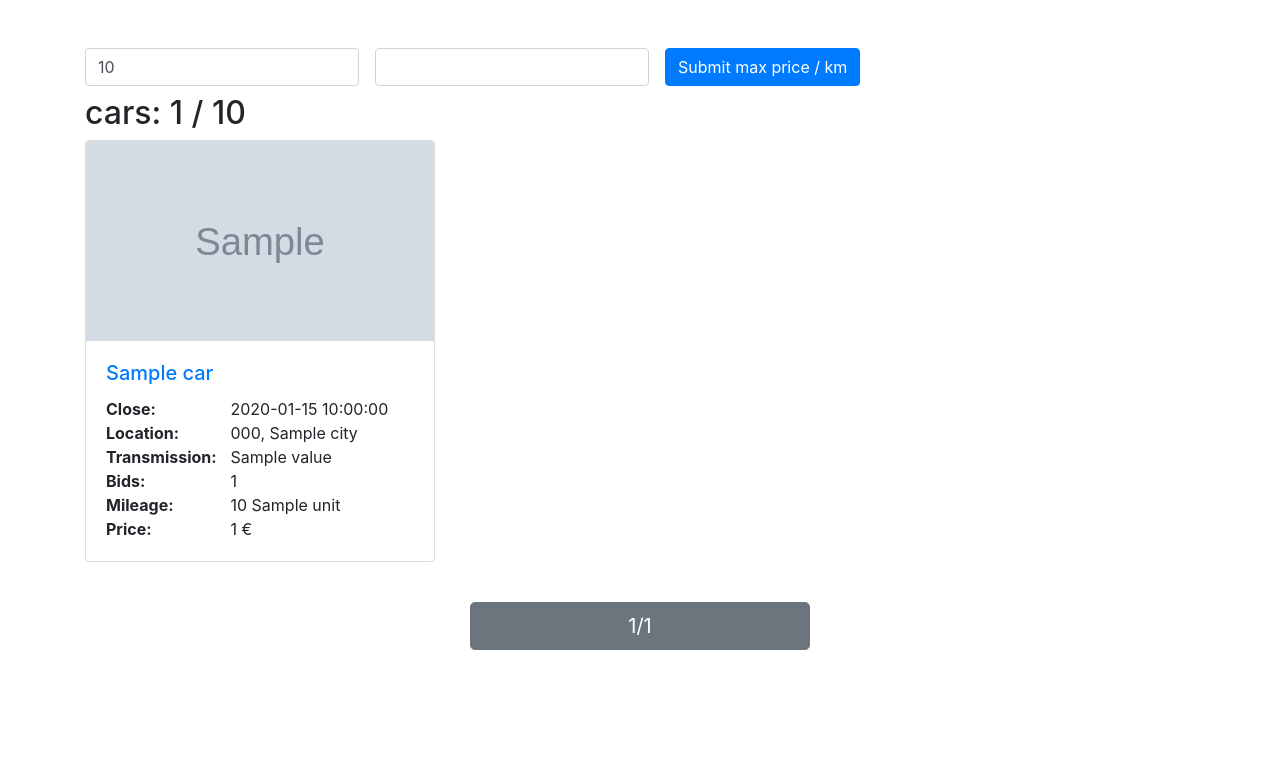
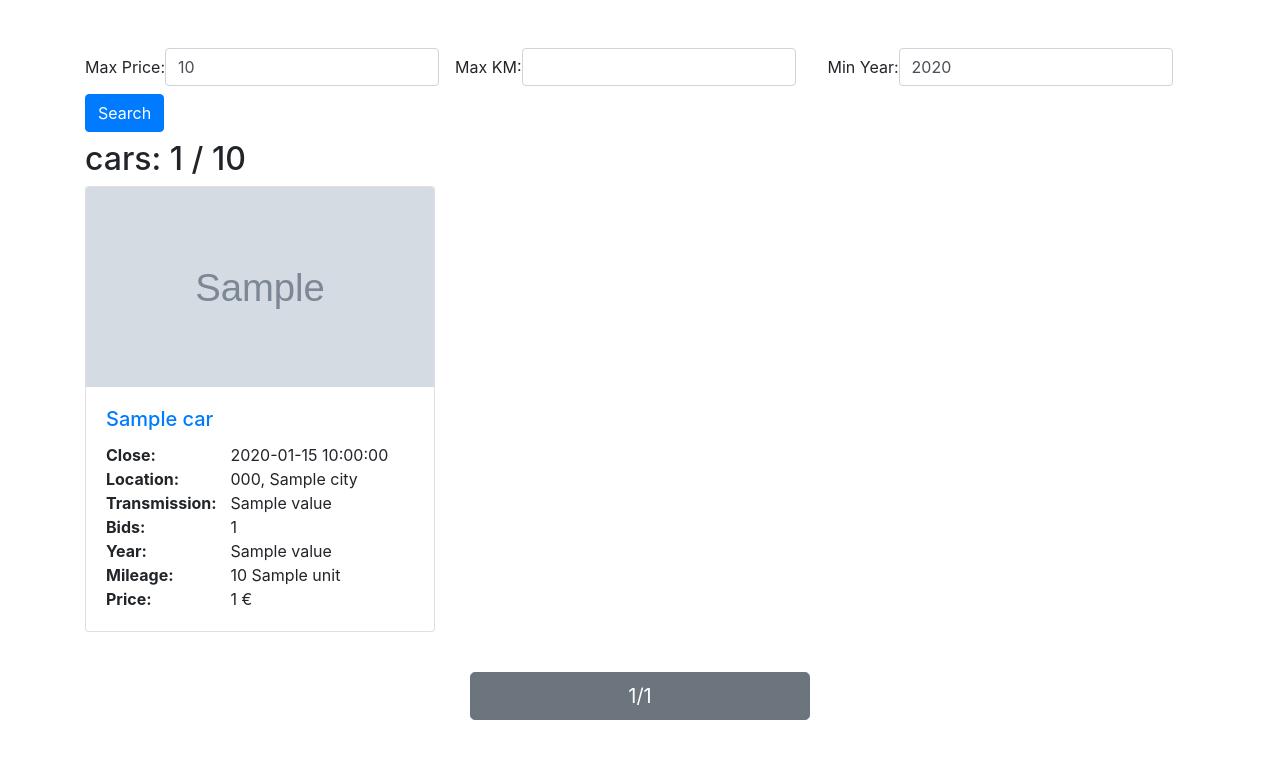
Before and after one commit to gllsrssx/auctionCarsScraper, a Flask app: template templates/index.html in a window 1280 px wide. Shown: the top 759 px of the page. Run offline with Flask 3, Linux system fonts and the light colour scheme; the template is opened without the code that fills it: most values are stand-ins (such as "Sample title", 1, 10 or a date in 2020); grey boxes marked "Sample" are stand-in pictures; parts of the project's set-up code (start-up, migrations or seed data) failed here and were passed over; some libraries are stand-ins or nearby versions.

Commit message:
chore: Update car filter criteria, form submission handling, and add max year filter option

```diff
--- a/app.py
+++ b/app.py
@@ -29,7 +29,8 @@ def index():
     page = int(request.args.get('page', 1))
     INP_MAX_PRICE = int(request.args.get('INP_MAX_PRICE', request.form.get('INP_MAX_PRICE', 10000)))
     INP_MAX_KM = int(request.args.get('INP_MAX_KM', request.form.get('INP_MAX_KM', 100000)))
-    data_results = update.main(INP_MAX_PRICE, INP_MAX_KM)
+    INP_MAX_YEAR = int(request.args.get('INP_MAX_YEAR', request.form.get('INP_MAX_YEAR', 2015)))
+    data_results = update.main(INP_MAX_PRICE, INP_MAX_KM, INP_MAX_YEAR)
 
     start_idx = (page - 1) * cars_per_page
     end_idx = start_idx + cars_per_page
@@ -45,7 +46,8 @@ def index():
         'page': page,
         'total_pages': total_pages,
         'INP_MAX_PRICE' : INP_MAX_PRICE,
-        'INP_MAX_KM' : INP_MAX_KM
+        'INP_MAX_KM' : INP_MAX_KM,
+        'INP_MAX_YEAR' : INP_MAX_YEAR
     }
 
     return render_template('index.html', data=data_to_send)
--- a/templates/index.html
+++ b/templates/index.html
@@ -13,14 +13,18 @@
     <div class="container mt-3 mt-md-5">
         <form method="GET" class="form-inline">
             <div class="form-group mb-2">
-                <label for="INP_MAX_PRICE" class="sr-only">Max Price:</label>
+                <label for="INP_MAX_PRICE" >Max Price:</label>
                 <input type="number" class="form-control" id="INP_MAX_PRICE" name="INP_MAX_PRICE" value="{{ data.INP_MAX_PRICE }}">
             </div>
             <div class="form-group mx-sm-3 mb-2">
-                <label for="INP_MAX_KM" class="sr-only">Max KM:</label>
+                <label for="INP_MAX_KM" >Max KM:</label>
                 <input type="number" class="form-control" id="INP_MAX_KM" name="INP_MAX_KM" value="{{ data.INP_MAX_KM }}">
             </div>
-            <button type="submit" class="btn btn-primary mb-2">Submit max price / km</button>
+            <div class="form-group mx-sm-3 mb-2">
+                <label for="INP_MAX_YEAR" >Min Year:</label>
+                <input type="number" class="form-control" id="INP_MAX_YEAR" name="INP_MAX_YEAR" value="{{ data.INP_MAX_YEAR }}">
+            </div>
+            <button type="submit" class="btn btn-primary mb-2">Search</button>
         </form>
         <h2>cars: {{ data.cars_per_page }} / {{data.amount_of_cars}}</h2>
         <div class="row" id="cars-container">
@@ -40,6 +44,7 @@
                                 <strong class="strong-label">Location:</strong> {{ car.location.countryCode.upper() }}, {{ car.location.city }}<br />
                                 <strong class="strong-label">Transmission:</strong> {{ car.Transmission.value }}<br />
                                 <strong class="strong-label">Bids:</strong> {{ car.bidsCount }} <br />
+                                <strong class="strong-label">Year:</strong> {{ car.firstRegistrationYear.value }} <br />
                                 <strong class="strong-label">Mileage:</strong> {{ "{:,}".format(car.mileage.value).replace(',', ' ') }} {{ car.mileage.unit }}<br />
                                 <strong class="strong-label">Price:</strong> {{ "{:,}".format(car.total_price).replace(',', ' ') }} €
                          </p>
@@ -55,7 +60,7 @@
             <div class="row">
                 <div class="col">
                     {% if data.page > 1 %}
-                        <a href="?page={{ data.page - 1 }}&INP_MAX_PRICE={{ data.INP_MAX_PRICE }}&INP_MAX_KM={{ data.INP_MAX_KM }}" class="btn btn-primary btn-lg btn-block">Back</a>
+                        <a href="?page={{ data.page - 1 }}&INP_MAX_PRICE={{ data.INP_MAX_PRICE }}&INP_MAX_KM={{ data.INP_MAX_KM }}&INP_MIN_YEAR={{ data.INP_MIN_YEAR }}" class="btn btn-primary btn-lg btn-block">Back</a>
                     {% endif %}
                 </div>
                 <div class="col">
@@ -63,7 +68,7 @@
                 </div>
                 <div class="col">
                     {% if data.has_more_pages %}
-                        <a href="?page={{ data.page + 1 }}&INP_MAX_PRICE={{ data.INP_MAX_PRICE }}&INP_MAX_KM={{ data.INP_MAX_KM }}" class="btn btn-primary btn-lg btn-block">Next</a>
+                        <a href="?page={{ data.page + 1 }}&INP_MAX_PRICE={{ data.INP_MAX_PRICE }}&INP_MAX_KM={{ data.INP_MAX_KM }}&INP_MIN_YEAR={{ data.INP_MIN_YEAR }}" class="btn btn-primary btn-lg btn-block">Next</a>
                     {% endif %}
                 </div>
             </div>
```
Also changed, not shown: update.py (+17 -8 lines).
